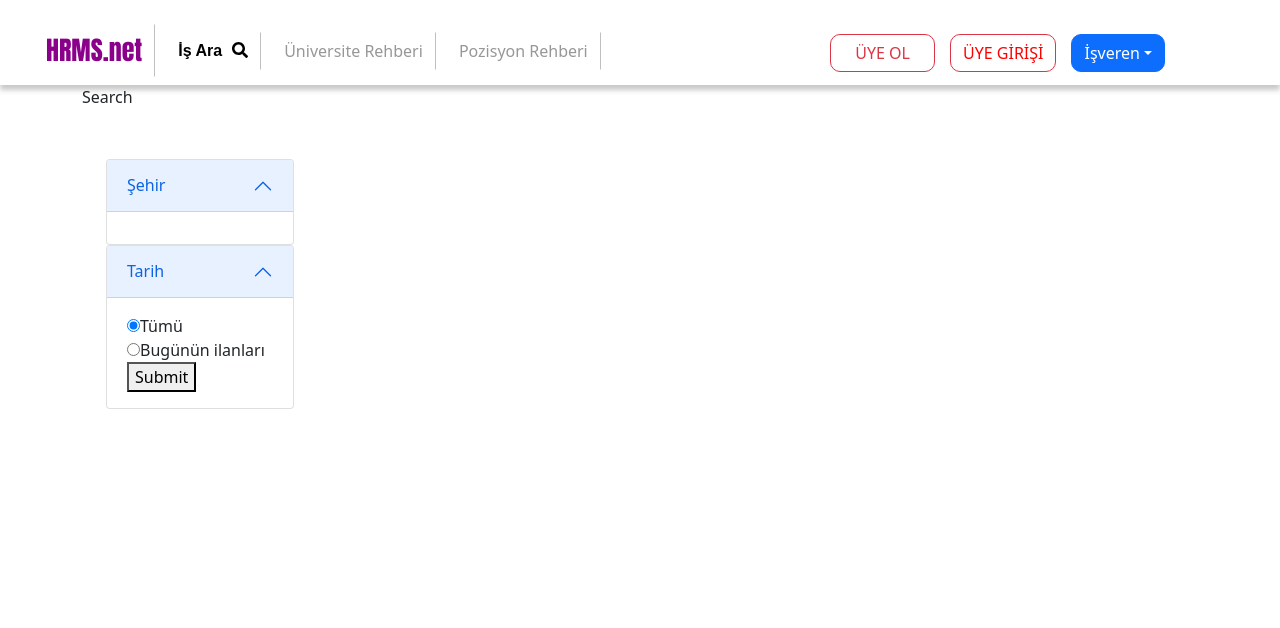
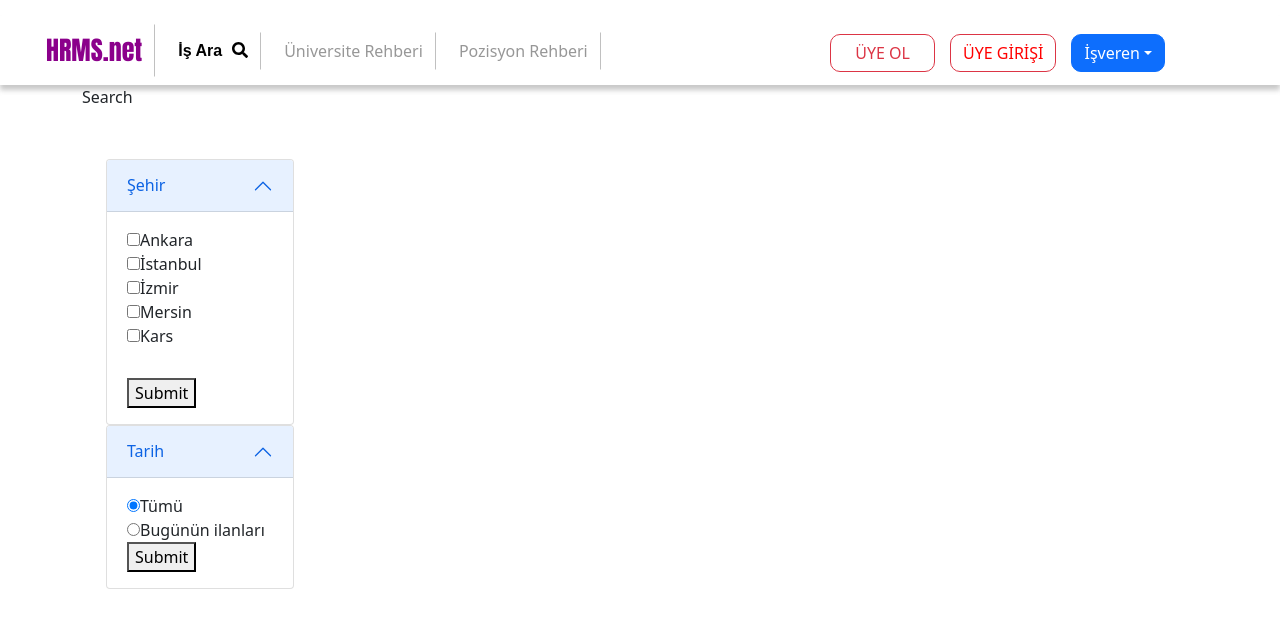
Before and after one commit to yusuffurkanyalcin/HRMS-Frontend, a React (Create React App) app: page / in a window 1280 px wide. Shown: the top 628 px of the page. Built offline with nearby package versions, Linux system fonts and the light colour scheme.

Commit message:
filters refactoring

```diff
--- a/src/components/Filters/LocationFilter.js
+++ b/src/components/Filters/LocationFilter.js
@@ -1,11 +1,69 @@
 import React from "react";
 import Accordion from "react-bootstrap/Accordion";
+import { Formik, Field, Form } from "formik";
+import styles from "../../styles/locationFilter.module.css";
+
 export default function LocationFilter() {
   return (
-    <Accordion defaultActiveKey={["0"]} alwaysOpen style={{minWidth:"188px"}}>
-      <Accordion.Item eventKey="0" >
+    <Accordion
+      defaultActiveKey={["0"]}
+      alwaysOpen
+      style={{ minWidth: "188px" }}
+    >
+      <Accordion.Item eventKey="0">
         <Accordion.Header>Şehir</Accordion.Header>
-        <Accordion.Body></Accordion.Body>
+        <Accordion.Body>
+          <Formik
+            initialValues={{
+              checked: [],
+            }}
+            onSubmit={(values) => {
+              alert(JSON.stringify(values, null, 2));
+            }}
+          >
+            {({ values }) => (
+              <Form>
+                <div
+                  role="group"
+                  aria-labelledby="checkbox-group"
+                  className={styles.chechboxGroupDiv}
+                >
+                  <div>
+                    <label>
+                      <Field type="checkbox" name="checked" value="Ankara" />
+                      Ankara
+                    </label>
+                  </div>
+                  <div>
+                    <label>
+                      <Field type="checkbox" name="checked" value="İstanbul" />
+                      İstanbul
+                    </label>
+                  </div>
+                  <div>
+                    <label>
+                      <Field type="checkbox" name="checked" value="İzmir" />
+                      İzmir
+                    </label>
+                  </div>
+                  <div>
+                    <label>
+                      <Field type="checkbox" name="checked" value="Mersin" />
+                      Mersin
+                    </label>
+                  </div>
+                  <div>
+                    <label>
+                      <Field type="checkbox" name="checked" value="Kars" />
+                      Kars
+                    </label>
+                  </div>
+                </div>
+                <button type="submit">Submit</button>
+              </Form>
+            )}
+          </Formik>
+        </Accordion.Body>
       </Accordion.Item>
     </Accordion>
   );
--- /dev/null
+++ b/src/styles/locationFilter.module.css
@@ -0,0 +1,5 @@
+.chechboxGroupDiv{
+    overflow: auto;
+    width: 150px;
+    height: 150px;
+}
```
